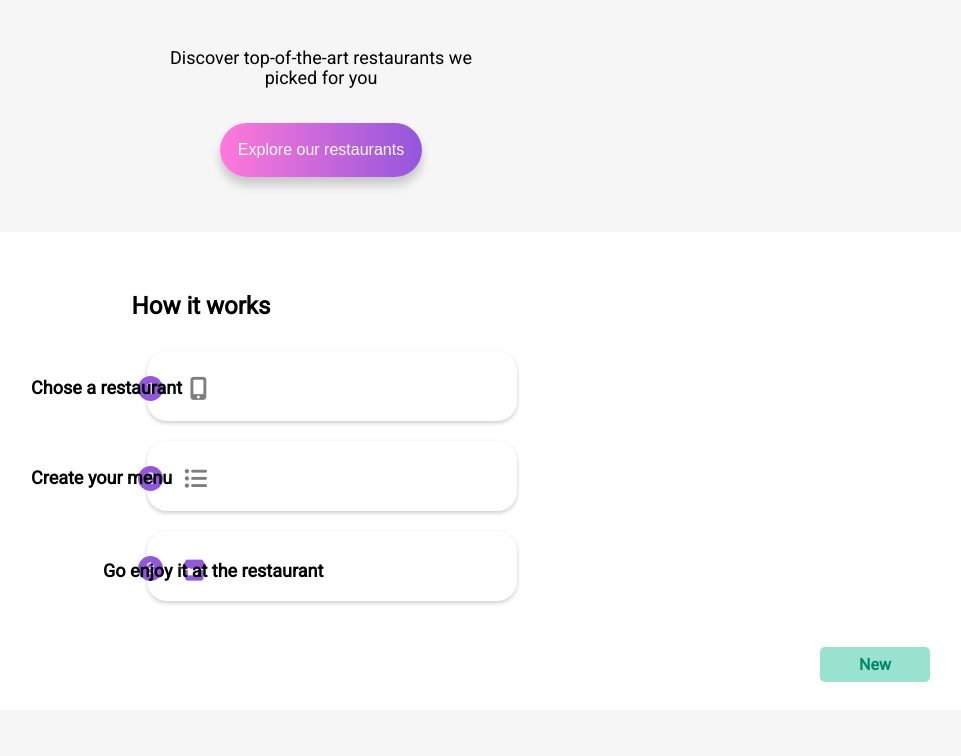
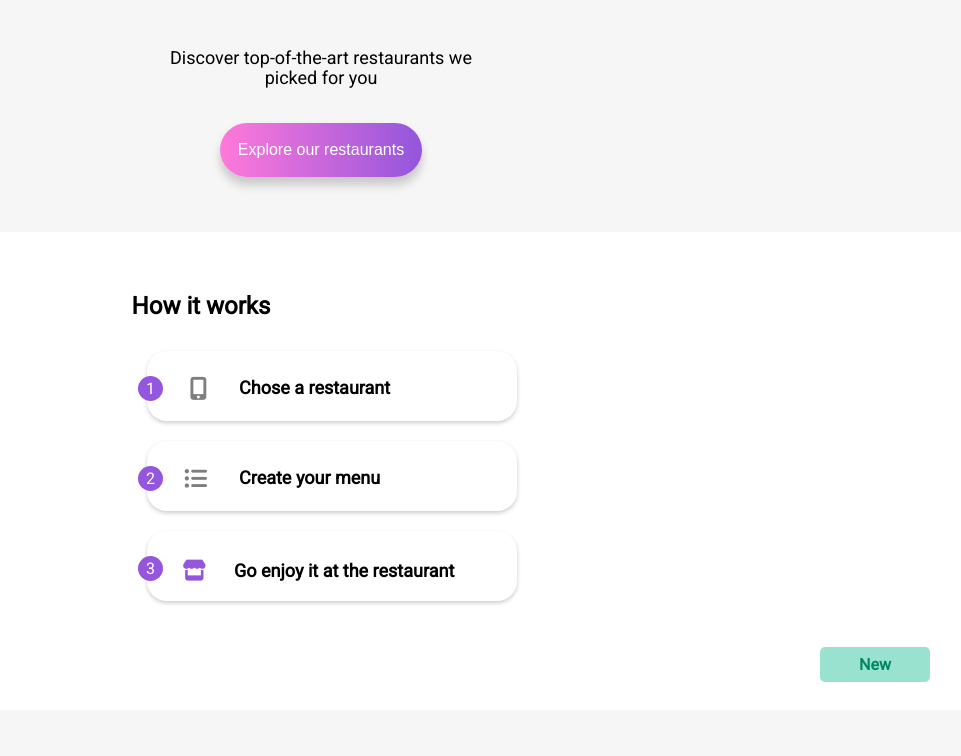
Before and after one commit to Hero988/Suliman_2_11-07-2023_A, a website: page index.html in a window 1280 px wide. Shown: the part 391-1147 px from the top of the page, without its empty margins (319-1280 px from the left). Drawn offline with Linux system fonts and the light colour scheme; a web font is replaced by a local one.

Commit message:
small fix

```diff
--- a/Sass/Pages/_index.scss
+++ b/Sass/Pages/_index.scss
@@ -200,7 +200,7 @@
         font-weight: weight(bold);
         text-align: center;
         top: -13px;
-        right: 126px;
+        right: -82px;
     }
 
     .custom-icon-style {
@@ -225,7 +225,7 @@
         @extend .card-text-how-it-works;
         // We are just changing the margins
         top: -10px;
-        right: 54px;
+        right: -77px;
     }
 
     #restaurants-section {
```
Also changed, not shown: public/css/prefixed/style.css.
